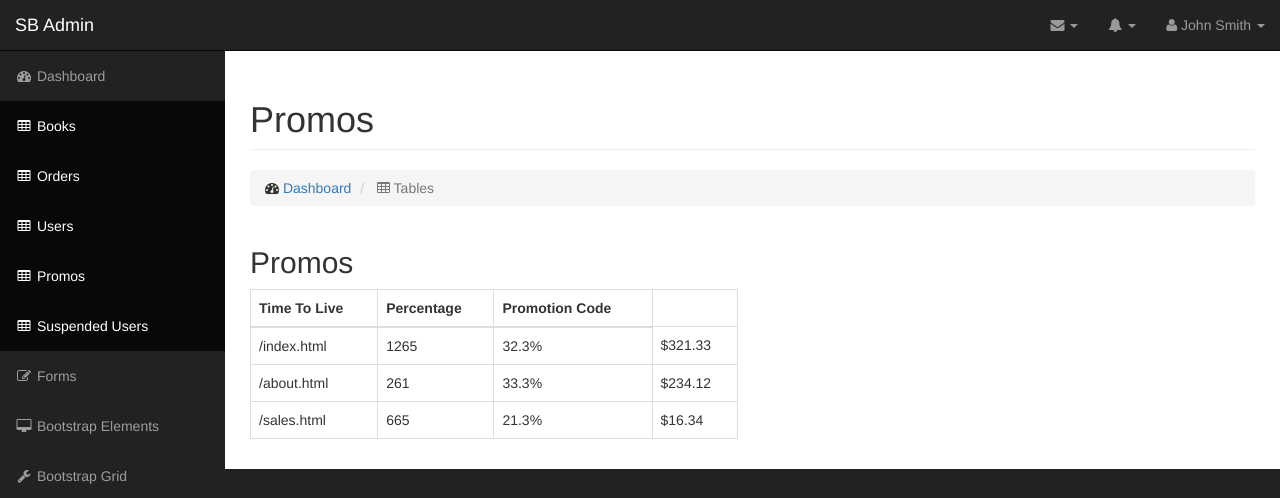
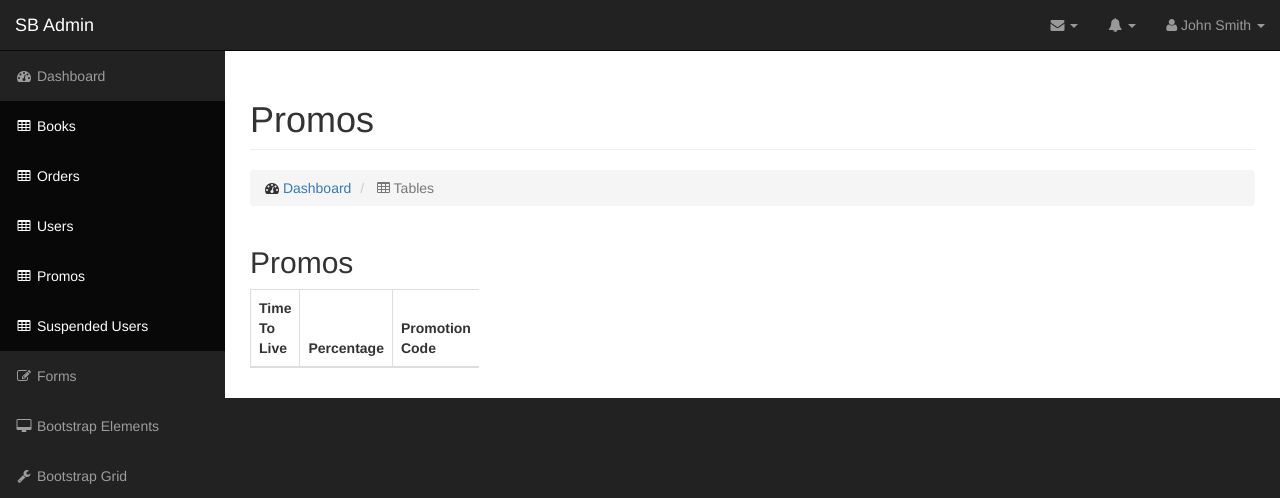
Before and after one commit to pg009993/AdminSite, a plain HTML site: page startbootstrap-sb-admin-gh-pages/promos.html in a window 1280 px wide. Shown: the top 498 px of the page. Drawn offline with Linux system fonts and the light colour scheme.

Commit message:
Table Widths

```diff
--- a/startbootstrap-sb-admin-gh-pages/promos.html
+++ b/startbootstrap-sb-admin-gh-pages/promos.html
@@ -221,7 +221,7 @@
             <!-- /.row -->
 
             <div class="row">
-                <div class="col-lg-6">
+                <div class="col-lg-3">
                     <h2> Promos </h2>
                     <div class="table-responsive">
                         <table class="table table-bordered table-hover">
@@ -234,24 +234,7 @@
                             </tr>
                             </thead>
                             <tbody>
-                            <tr>
-                                <td>/index.html</td>
-                                <td>1265</td>
-                                <td>32.3%</td>
-                                <td>$321.33</td>
-                            </tr>
-                            <tr>
-                                <td>/about.html</td>
-                                <td>261</td>
-                                <td>33.3%</td>
-                                <td>$234.12</td>
-                            </tr>
-                            <tr>
-                                <td>/sales.html</td>
-                                <td>665</td>
-                                <td>21.3%</td>
-                                <td>$16.34</td>
-                            </tr>
+
                             </tbody>
                         </table>
                     </div>
```
Also changed, not shown: startbootstrap-sb-admin-gh-pages/books.html (+1 -1 lines), startbootstrap-sb-admin-gh-pages/suspendedusers.html (+1 -1 lines), startbootstrap-sb-admin-gh-pages/users.html (+1 -1 lines).
